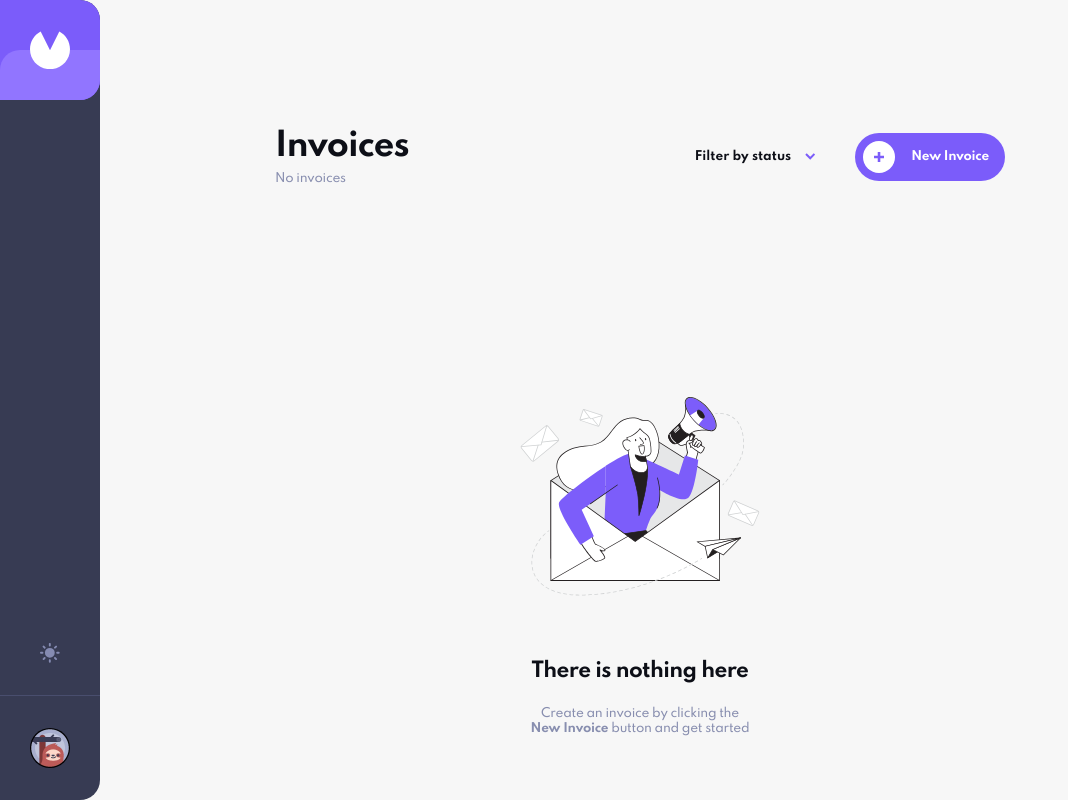
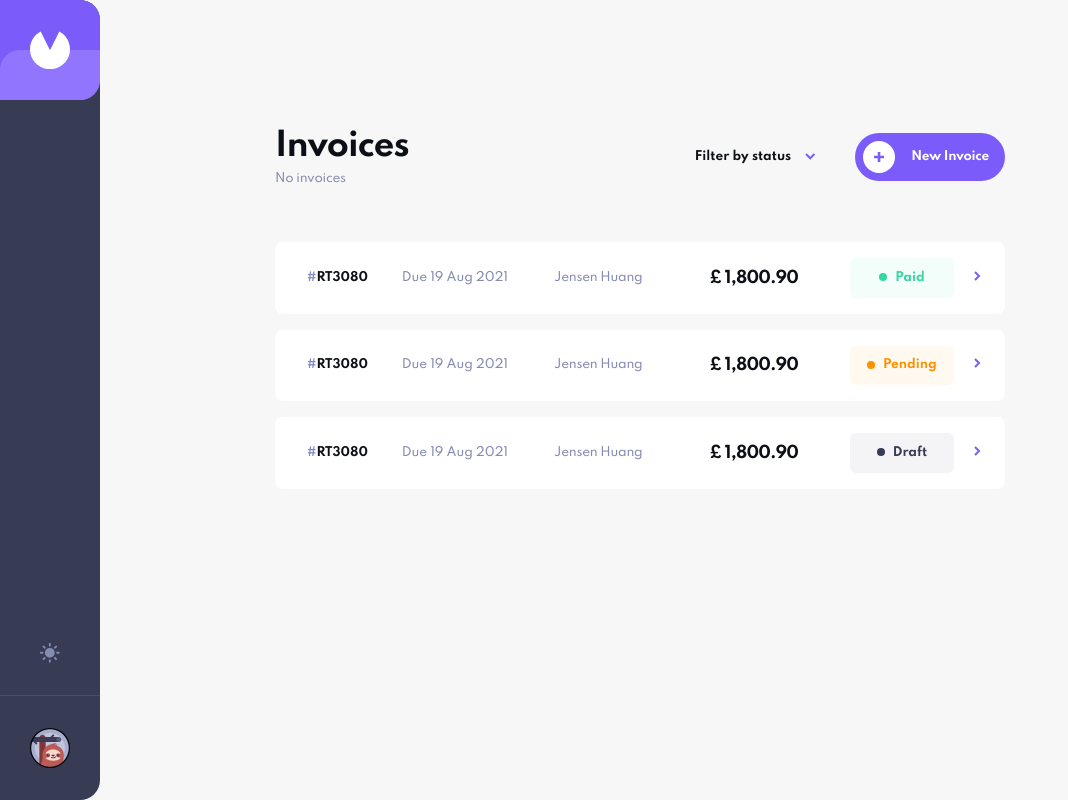
Before and after one commit to Glattoni/invoice_application, a Next.js app: page / in a window 1280 px wide. Shown: the whole page, without its empty margins (0-1068 px from the left). Built offline with nearby package versions, Linux system fonts and the light colour scheme.

Commit message:
add sample of an invoice component

```diff
--- a/components/Button/Button.styles.ts
+++ b/components/Button/Button.styles.ts
@@ -1,4 +1,4 @@
-import styled from 'styled-components';
+import styled, { css } from 'styled-components';
 import { Breakpoints, up } from '../../constants/breakpoints';
 
 export const StyledButton = styled.button<{
@@ -26,13 +26,13 @@ export const StyledButton = styled.button<{
   ${({ variant, theme }) => {
     switch (variant) {
       case 'default':
-        return `
+        return css`
           background-color: ${theme.colors.primary};
           padding: 0.375rem 0.525rem 0.375rem 0.375rem;
           &:hover {
-				background-color: ${theme.colors.primaryLight}
+            background-color: ${theme.colors.primaryLight};
           }
-			${up(Breakpoints.LG)}{
+          ${up(Breakpoints.LG)} {
             padding: 0.5rem 1rem 0.5rem 0.5rem;
             span {
               display: inline;
@@ -40,41 +40,41 @@ export const StyledButton = styled.button<{
           }
         `;
       case 'paid':
-        return `
+        return css`
           background-color: ${theme.colors.primary};
           &:hover {
-				background-color: ${theme.colors.primaryLight}
+            background-color: ${theme.colors.primaryLight};
           }
         `;
       case 'edit':
-        return `
+        return css`
           color: ${theme.colors.shipCove};
           background-color: ${theme.colors.whiteLilac};
           &:hover {
-				background-color: ${theme.colors.moonRaker}
+            background-color: ${theme.colors.moonRaker};
           }
         `;
       case 'draft':
-        return `
+        return css`
           color: ${theme.colors.shipCove};
           background-color: ${theme.colors.oxfordBlue};
           &:hover {
-				background-color: ${theme.colors.vulcan}
+            background-color: ${theme.colors.vulcan};
           }
         `;
       case 'delete':
-        return `
+        return css`
           background-color: ${theme.colors.burntSienna};
           &:hover {
-				background-color: ${theme.colors.monaLisa}
+            background-color: ${theme.colors.monaLisa};
           }
         `;
       case 'item':
-        return `
+        return css`
           color: ${theme.colors.blueBell};
           background-color: ${theme.colors.selagoLight};
           &:hover {
-				background-color: ${theme.colors.selago}
+            background-color: ${theme.colors.selago};
           }
         `;
     }
--- /dev/null
+++ b/components/Invoice/Invoice.styles.ts
@@ -0,0 +1,101 @@
+import styled from 'styled-components';
+import StatusTag from '../StatusTag/StatusTag';
+import { ReactSVG } from 'react-svg';
+import { Breakpoints, up } from '../../constants/breakpoints';
+
+export const Container = styled.a`
+  display: grid;
+  grid-template-rows: 1.5fr 1fr 1fr;
+  grid-template-areas:
+    'uid clientName' 'paymentDue status'
+    'totalAmount status';
+  background-color: ${({ theme }) => theme.colors.portGore};
+  border-radius: 0.5rem;
+  padding: 1.5rem;
+  cursor: pointer;
+
+  ${up(Breakpoints.LG)} {
+    grid-template-rows: none;
+    grid-template-columns: 1.4fr 1.95fr 1.9fr 2fr 2.3fr 0.4fr;
+    padding: 1rem 1.5rem;
+    align-items: center;
+  }
+
+  ${up(Breakpoints.XL)} {
+    padding-left: 2rem;
+  }
+`;
+
+export const UID = styled.div`
+  grid-area: uid;
+  font-weight: bold;
+
+  ${up(Breakpoints.LG)} {
+    grid-area: unset;
+    order: 1;
+  }
+`;
+
+export const Hash = styled.span`
+  color: ${({ theme }) => theme.colors.wistFull};
+`;
+
+export const Payer = styled.div`
+  grid-area: clientName;
+  justify-self: end;
+  color: ${({ theme }) => theme.colors.wildblueYonder};
+  letter-spacing: -0.25px;
+
+  ${up(Breakpoints.LG)} {
+    grid-area: unset;
+    order: 3;
+    justify-self: center;
+  }
+`;
+
+export const PaymentDue = styled.div`
+  grid-area: paymentDue;
+  margin-bottom: 0.5rem;
+  color: ${({ theme }) => theme.colors.wildblueYonder};
+
+  ${up(Breakpoints.LG)} {
+    grid-area: unset;
+    margin: 0;
+    order: 2;
+  }
+`;
+
+export const TotalAmount = styled.div`
+  grid-area: totalAmount;
+  font-size: 1rem;
+  line-height: 1.5rem;
+  letter-spacing: -0.8px;
+  font-weight: bold;
+
+  ${up(Breakpoints.LG)} {
+    grid-area: unset;
+    order: 4;
+    justify-self: end;
+  }
+`;
+
+export const StyledStatusTag = styled(StatusTag)`
+  grid-area: status;
+  justify-self: end;
+  align-self: center;
+
+  ${up(Breakpoints.LG)} {
+    grid-area: unset;
+    order: 5;
+  }
+`;
+
+export const Arrow = styled(ReactSVG)`
+  display: none;
+
+  ${up(Breakpoints.LG)} {
+    display: block;
+    order: 6;
+    justify-self: end;
+  }
+`;
--- /dev/null
+++ b/components/Invoice/Invoice.tsx
@@ -0,0 +1,36 @@
+import { FC } from 'react';
+import Link from 'next/link';
+import {
+  Container,
+  UID,
+  Hash,
+  Payer,
+  PaymentDue,
+  TotalAmount,
+  StyledStatusTag,
+  Arrow,
+} from './Invoice.styles';
+
+type Props = {
+  url: string;
+  status: string;
+};
+
+const Invoice: FC<Props> = ({ url, status }) => {
+  return (
+    <Link href={url} passHref>
+      <Container href={url}>
+        <UID>
+          <Hash>#</Hash>RT3080
+        </UID>
+        <Payer>Jensen Huang</Payer>
+        <PaymentDue>Due 19 Aug 2021</PaymentDue>
+        <TotalAmount>£ 1,800.90</TotalAmount>
+        <StyledStatusTag className={''} variant={status} />
+        <Arrow src='/icons/arrow-right.svg' alt='arrow' />
+      </Container>
+    </Link>
+  );
+};
+
+export default Invoice;
--- a/components/StatusTag/StatusTag.styles.ts
+++ b/components/StatusTag/StatusTag.styles.ts
@@ -1,4 +1,4 @@
-import styled from 'styled-components';
+import styled, { css } from 'styled-components';
 
 export const Status = styled.span`
   position: relative;
@@ -17,7 +17,7 @@ export const Status = styled.span`
 `;
 
 export const Wrapper = styled.div<{ variant: string }>`
-  max-width: 6.5rem;
+  min-width: 6.5rem;
   padding: 0.8rem 0;
   border-radius: 0.375rem;
   text-align: center;
@@ -26,7 +26,7 @@ export const Wrapper = styled.div<{ variant: string }>`
   ${({ variant, theme }) => {
     switch (variant) {
       case 'paid':
-        return `
+        return css`
           color: ${theme.colors.shamrock};
           background-color: ${theme.colors.shamrockLight};
           ${Status}::after {
@@ -34,7 +34,7 @@ export const Wrapper = styled.div<{ variant: string }>`
           }
         `;
       case 'pending':
-        return `
+        return css`
           color: ${theme.colors.pizazz};
           background-color: ${theme.colors.pizazzLight};
           ${Status}::after {
@@ -42,11 +42,11 @@ export const Wrapper = styled.div<{ variant: string }>`
           }
         `;
       case 'draft':
-        return `
-			color: ${theme.colors.brightGray};
+        return css`
+          color: ${theme.colors.dustyGray};
+          background-color: ${theme.colors.brightGray};
+          ${Status}::after {
             background-color: ${theme.colors.dustyGray};
-			${Status}::after {
-				background-color: ${theme.colors.brightGray};
           }
         `;
     }
--- a/components/StatusTag/StatusTag.tsx
+++ b/components/StatusTag/StatusTag.tsx
@@ -3,11 +3,12 @@ import { Wrapper, Status } from './StatusTag.styles';
 
 type Props = {
   variant: string;
+  className: string;
 };
 
-const StatusTag: FC<Props> = ({ variant }) => {
+const StatusTag: FC<Props> = ({ variant, className }) => {
   return (
-    <Wrapper variant={variant}>
+    <Wrapper className={className} variant={variant}>
       <Status>{variant}</Status>
     </Wrapper>
   );
--- a/components/index.ts
+++ b/components/index.ts
@@ -4,5 +4,6 @@ import Button from './Button/Button';
 import FilterByStatus from './FilterByStatus/FilterByStatus';
 import Header from './Header/Header';
 import Placeholder from './Placeholder/Placeholder';
+import Invoice from './Invoice/Invoice';
 
-export { Sidebar, Theme, Button, FilterByStatus, Header, Placeholder };
+export { Sidebar, Theme, Button, FilterByStatus, Header, Placeholder, Invoice };
--- a/constants/themes.ts
+++ b/constants/themes.ts
@@ -22,6 +22,15 @@ export const themes = {
       mirage: 'hsl(231, 73%, 93%)',
       martinique: 'hsl(0, 0%, 100%)',
       manatee: 'hsl(231, 20%, 61%)',
+      shamrock: 'hsl(160, 67%, 52%)',
+      shamrockLight: 'hsla(160, 67%, 52%, 0.06)',
+      pizazz: 'hsl(34, 100%, 50%)',
+      pizazzLight: 'hsla(34, 100%, 50%, 0.06)',
+      dustyGray: 'hsl(231, 20%, 27%)',
+      brightGray: 'hsl(240, 9%, 96%)',
+      wistFull: 'hsl(231, 36%, 63%)',
+      portGore: 'hsl(0, 0%, 100%)',
+      wildblueYonder: 'hsl(232, 23%, 61%)',
     },
     boxShadows: {
       statusFilter: '0rem 0.625rem 1.25rem hsla(232, 38%, 45%, 0.25)',
@@ -53,6 +62,15 @@ export const themes = {
       mirage: 'hsl(233, 31%, 17%)',
       martinique: 'hsl(232, 30%, 21%)',
       manatee: 'hsl(231, 73%, 93%)',
+      shamrock: 'hsl(160, 67%, 52%)',
+      shamrockLight: 'hsla(160, 67%, 52%, 0.06)',
+      pizazz: 'hsl(34, 100%, 50%)',
+      pizazzLight: 'hsla(34, 100%, 50%, 0.06)',
+      dustyGray: 'hsl(231, 73%, 93%)',
+      brightGray: 'hsl(233, 25%, 21%)',
+      wistFull: 'hsl(231, 36%, 63%)',
+      portGore: 'hsl(233, 31%, 17%)',
+      wildblueYonder: 'hsl(0, 0%, 100%)',
     },
     boxShadows: {
       statusFilter: '0rem 0.625rem 1.25rem hsla(0, 0%, 0%, 0.25)',
--- a/pages/index.tsx
+++ b/pages/index.tsx
@@ -1,6 +1,6 @@
 import { GlobalStyle } from '../styles/globals';
-import { Main, Container } from '../styles';
-import { Sidebar, Header, Placeholder } from '../components';
+import { Main, Container, InvoiceList } from '../styles';
+import { Sidebar, Header, Placeholder, Invoice } from '../components';
 
 export default function Home() {
   return (
@@ -9,7 +9,18 @@ export default function Home() {
       <Main>
         <Container>
           <Header />
-          <Placeholder />
+          {/* <Placeholder /> */}
+          <InvoiceList>
+            <li>
+              <Invoice url='/invoice/1' status='paid' />
+            </li>
+            <li>
+              <Invoice url='/invoice/2' status='pending' />
+            </li>
+            <li>
+              <Invoice url='/invoice/3' status='draft' />
+            </li>
+          </InvoiceList>
         </Container>
       </Main>
       <GlobalStyle />
--- a/styles/index.ts
+++ b/styles/index.ts
@@ -1,5 +1,5 @@
 import styled from 'styled-components';
-import { between, Breakpoints } from '../constants/breakpoints';
+import { up, between, Breakpoints } from '../constants/breakpoints';
 
 export const Main = styled.main`
   min-height: 100vh;
@@ -17,3 +17,14 @@ export const Container = styled.div`
     padding-top: 5rem;
   }
 `;
+
+export const InvoiceList = styled.ul`
+  display: flex;
+  flex-direction: column;
+  gap: 1rem;
+  margin-top: 2rem;
+
+  ${up(Breakpoints.LG)} {
+    margin-top: 3.5rem;
+  }
+`;
```
Lines whose indentation alone changed are shown as unchanged.
